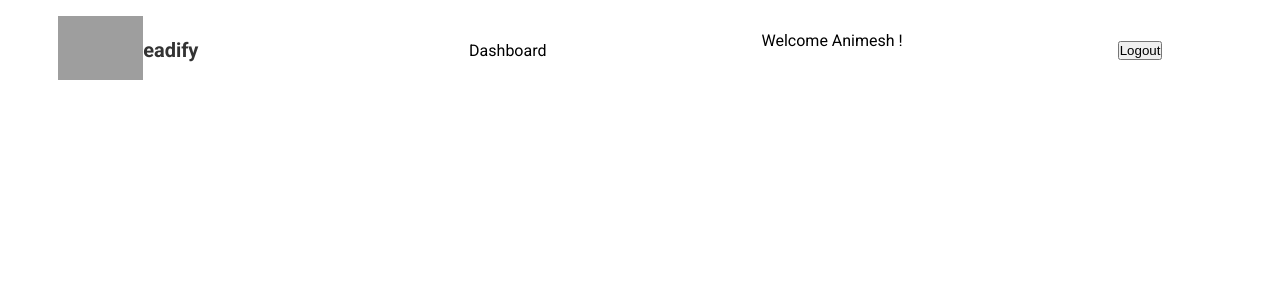
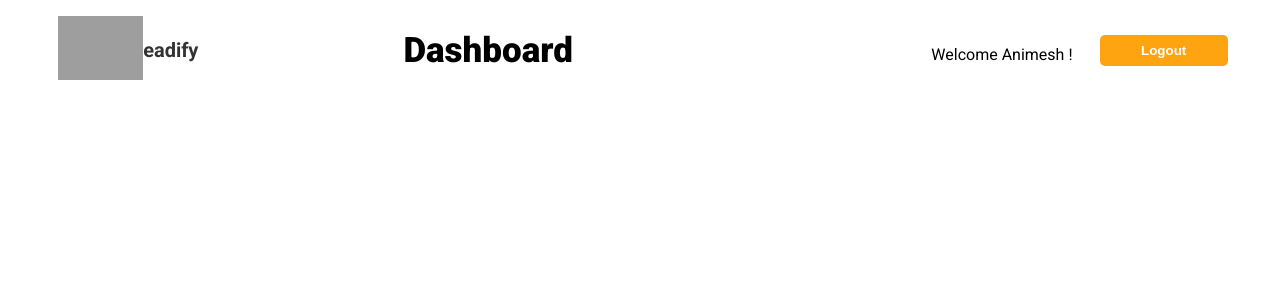
Before and after one commit to animeshbarole02/LibraryManagement, a React (Vite) app in the folder frontend/: page / in a window 1280 px wide. Shown: the top 300 px of the page. Built offline with nearby package versions, Linux system fonts and the light colour scheme; grey boxes are pictures that could not be loaded.

Commit message:
Updated Login Page

```diff
--- a/frontend/src/components/Navbar/Navbar.css
+++ b/frontend/src/components/Navbar/Navbar.css
@@ -49,13 +49,48 @@
 
 .header {
     display: flex;
+    justify-content: space-between;
+    align-items: center;
+    width: 80vw;
+    padding: 10px 2%; /* Adds some padding on the left and right for spacing */
+}
+
+
+.header .type {
+    font-size: 35px;
+    padding: 8px;
+    font-weight: 900;
+    margin-left: 1%;
+    flex-grow: 1;
+}
+
+
+.header .user-name {
+    margin: 1% 2% 0 1%;
+    padding: 10px;
+    display: flex;
     justify-content: center;
     align-items: center;
-    width: 80vw;
-    justify-content: space-around;
-
 }
 
-.header .user-name {
+/* Logout Button Section */
+.header .logout-button {
+    margin-right: 2%; /* Margin to the right side for spacing */
+    margin-left: auto; /* Pushes the button to the right side */
+}
 
+.header .logout-button button {
+    width: 10vw;
+    padding: 8px; /* Adds some padding for the button */
+    font-weight: bold; /* Makes the text inside the button bold */
+    border: none;
+    background-color: #ffa411; /* Background color for the button */
+    color: white; /* Text color inside the button */
+    cursor: pointer; /* Changes cursor to pointer on hover */
+    border-radius: 5px; /* Rounds the button corners */
+    transition: background-color 0.3s ease; /* Smooth background color transition on hover */
 }
+
+.header .logout-button button:hover {
+    background-color: #ffbb70; /* Lighter shade on hover */
+}
--- a/frontend/src/components/Navbar/Navbar.jsx
+++ b/frontend/src/components/Navbar/Navbar.jsx
@@ -27,7 +27,7 @@ const Navbar = () => {
 
 
               <div className="type">
-                Dashboard
+                  Dashboard
               </div>
 
                <div className="user-name">
--- a/frontend/src/pages/Login/Login.css
+++ b/frontend/src/pages/Login/Login.css
@@ -44,28 +44,35 @@
 
 }
 
-.button-div .toggle-btn {
+.choose .toggle-btn {
     flex: 1;
     padding: 10px;
-    border: 1px solid #ccc;
+
     background-color: #f5f5f5;
     color: #333;
+
+    text-align: center;
+
+    border: none; /* No border for a clean look */
+    border-radius: 5px; /* Rounded corners */
+    font-weight: 600; /* Slightly bold text */
+    font-size: 16px; /* Moderate font size */
     cursor: pointer;
-    text-align: center;
-    transition: background-color 0.3s ease;
+    box-shadow: 0px 2px 5px rgba(0, 0, 0, 0.1); /* Subtle shadow for depth */
+    transition: background-color 0.3s ease, box-shadow 0.3s ease; /* Smooth transition */
 }
 
-.button-div .toggle-btn:not(:last-child) {
+.choose .toggle-btn:not(:last-child) {
     margin-right: 10px;
 }
 
-.button-div .toggle-btn.active {
+.choose .toggle-btn.active {
     background-color: #d6670c; /* Active button background */
     color: #fff;
     border-color: #ffbb70; /* Active button border */
 }
 
-.button-div .toggle-btn:hover {
+.choose .toggle-btn:hover {
     background-color: #C63D2F;
     color: #ffffff; /* Hover effect */
 }
```
